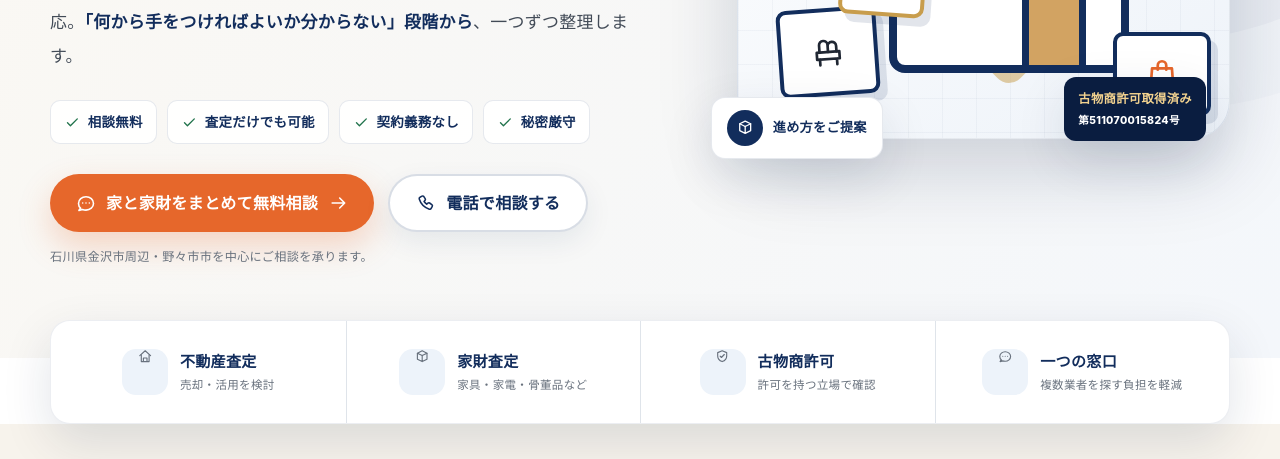
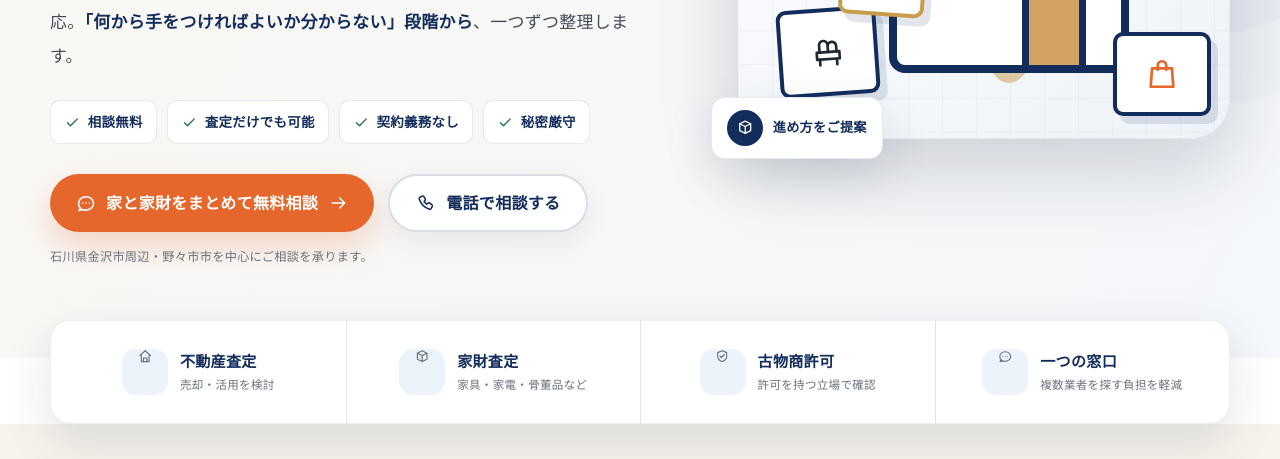
Before and after one commit to iwamotocolimsha-ux/lierre, a plain HTML site: page index.html in a window 1280 px wide. Shown: the part 641-1100 px from the top of the page. Drawn offline with Linux system fonts and the light colour scheme.

Commit message:
Update index.html

```diff
--- a/index.html
+++ b/index.html
@@ -470,7 +470,7 @@
           <div class="tag a"><i><svg class="icon"><use href="#i-home"></use></svg></i>不動産の査定</div>
           <div class="tag b"><i><svg class="icon"><use href="#i-search"></use></svg></i>家財の確認・査定</div>
           <div class="tag c"><i><svg class="icon"><use href="#i-box"></use></svg></i>進め方をご提案</div>
-          <div class="license"><strong>古物商許可取得済み</strong>第511070015824号</div>
+         <!-- <div class="license"><strong>古物商許可取得済み</strong>第511070015824号</div>-->
         </div>
       </div>
     </section>
```
